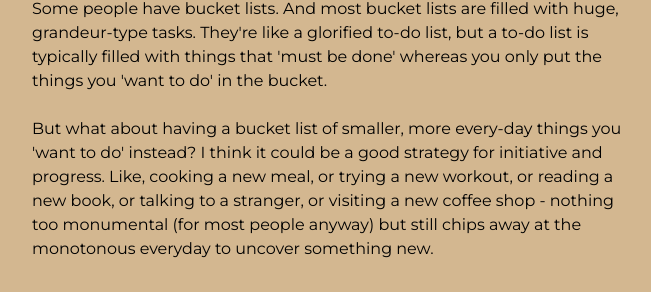
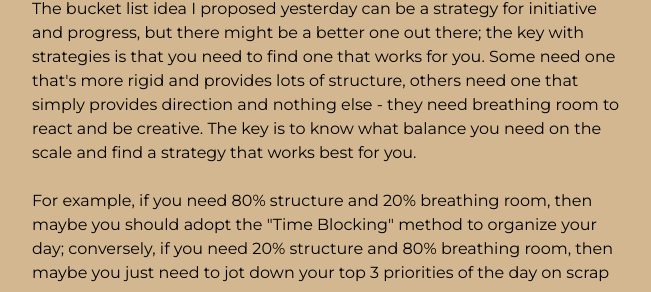
Before and after one commit to deadclams/deadclams.github.io, a plain HTML site: page index.html in a window 1280 px wide. Shown: the part 306-598 px from the top of the page, without its empty margins (32-683 px from the left). Drawn offline with nearby package versions, Linux system fonts and the light colour scheme.

Commit message:
Add files via upload

```diff
--- a/index.html
+++ b/index.html
@@ -22,6 +22,20 @@
     </div>
 
     <!--BLOG POSTS BELOW-->
+        <h1 class=title>10/17/19 - 7:14 am</h1>
+            <p class=entry>
+                The bucket list idea I proposed yesterday can be a strategy for initiative and progress, but there might be
+                a better one out there; the key with strategies is that you need to find one that works for you. Some need one
+                that's more rigid and provides lots of structure, others need one that simply provides direction and nothing else
+                - they need breathing room to react and be creative. The key is to know what balance you need on the scale and find
+                a strategy that works best for you.
+            </br>
+            </br>
+                For example, if you need 80% structure and 20% breathing room, then maybe you should adopt the "Time Blocking" method
+                to organize your day; conversely, if you need 20% structure and 80% breathing room, then maybe you just need to jot down
+                your top 3 priorities of the day on scrap paper...
+            </p>
+            </br>
         <h1 class=title>10/16/19 - 6:47 am</h1>
             <p class=entry>
                 Some people have bucket lists. And most bucket lists are filled with huge, grandeur-type tasks.
```
